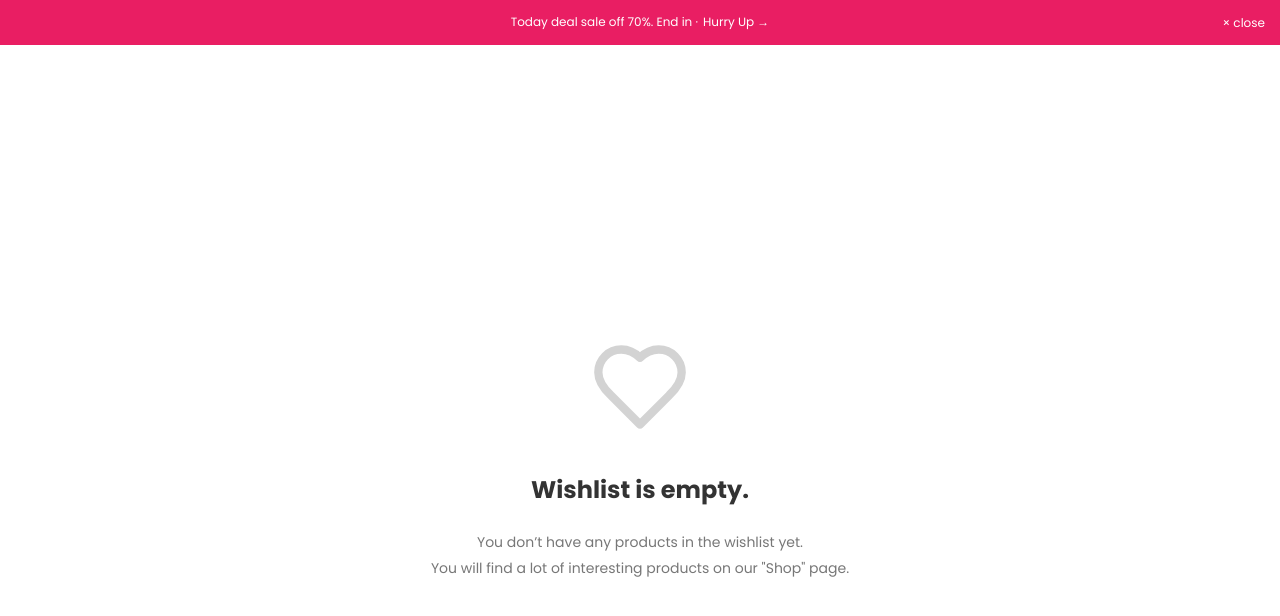
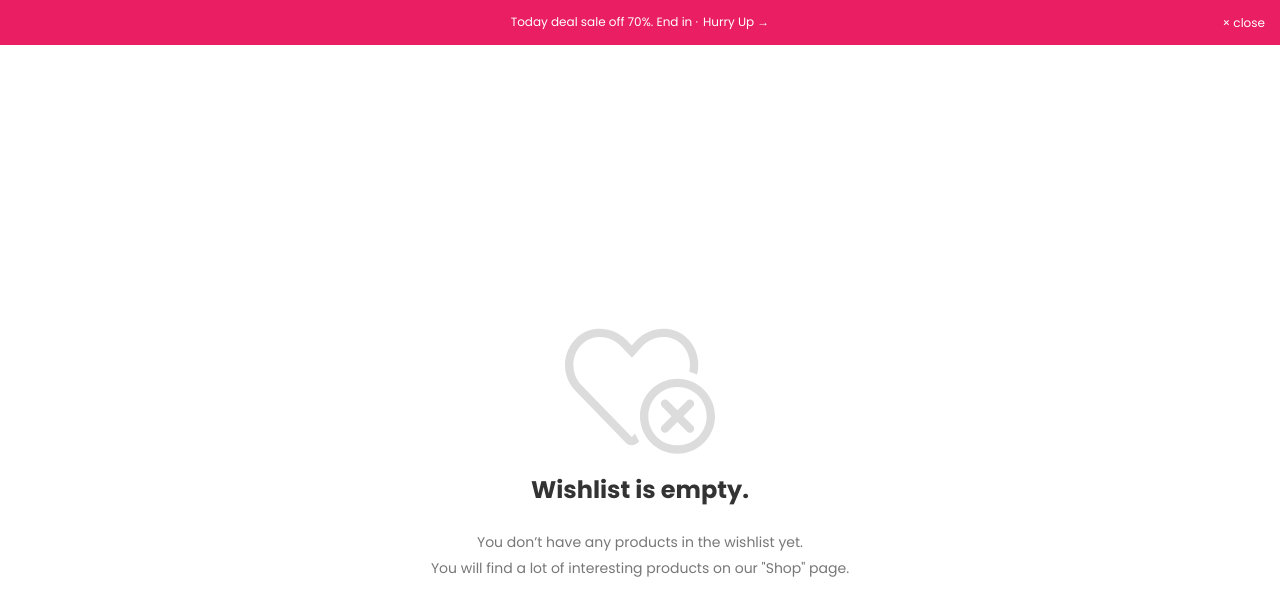
Before and after one commit to quintusintern/Shopify-web, a Next.js app: page /User in a window 1280 px wide. Shown: the top 616 px of the page. Built offline with nearby package versions, Linux system fonts and the light colour scheme.

Commit message:
wishlist icon changed and picture saved inside public folder

```diff
--- a/src/components/Emptywishlist/index.jsx
+++ b/src/components/Emptywishlist/index.jsx
@@ -7,7 +7,7 @@ import { Heart } from "lucide-react"; // Using Lucide icon, or you can use an im
 const EmptyWishlist = () => {
   return (
     <div className={styles.emptyWishlist}>
-      <Heart className={styles.emptyIcon} />
+      <svg height="150" width="150" fill="rgb(220, 220, 220)" xmlns="http://www.w3.org/2000/svg" viewBox="0 0 576 512"><path d="M298.7 97.64L257 143.7L213.5 97.91C173.6 57.42 110 52.6 70.71 86.82L70.53 86.97C21.8 128.7 19.4 203.3 62.71 248.2L62.73 248.2L256.4 447.9C256.5 447.9 256.6 447.8 256.7 447.7L269.1 434.8C273.4 445.3 278.7 455.3 284.9 464.6L279.4 470.3C266.4 483.2 245.5 483.2 233.5 470.3L39.71 270.5C-16.22 212.5-13.23 116.6 49.7 62.68C102.8 16.41 184.1 24.47 234.3 73.46C235 74.19 235.7 74.92 236.5 75.67L256.4 96.64L275.4 75.67C276.3 74.76 277.2 73.87 278.1 72.99C328.3 24.42 408.3 16.56 463.2 62.68C506.1 100.1 520.7 157.6 507 208.7C497.4 204.2 487.3 200.5 476.8 197.8C486.3 158.8 474.8 115.3 442.4 87C400.9 52.33 338.2 57.7 298.7 97.64V97.64zM454.6 368L491.3 404.7C497.6 410.9 497.6 421.1 491.3 427.3C485.1 433.6 474.9 433.6 468.7 427.3L432 390.6L395.3 427.3C389.1 433.6 378.9 433.6 372.7 427.3C366.4 421.1 366.4 410.9 372.7 404.7L409.4 368L372.7 331.3C366.4 325.1 366.4 314.9 372.7 308.7C378.9 302.4 389.1 302.4 395.3 308.7L432 345.4L468.7 308.7C474.9 302.4 485.1 302.4 491.3 308.7C497.6 314.9 497.6 325.1 491.3 331.3L454.6 368zM576 368C576 447.5 511.5 512 432 512C352.5 512 288 447.5 288 368C288 288.5 352.5 224 432 224C511.5 224 576 288.5 576 368zM432 256C370.1 256 320 306.1 320 368C320 429.9 370.1 480 432 480C493.9 480 544 429.9 544 368C544 306.1 493.9 256 432 256z"></path></svg>
       <h2 className={styles.title}>Wishlist is empty.</h2>
       <p className={styles.description}>You don’t have any products in the wishlist yet.</p>
       <p className={styles.description}>
```
Also changed, not shown: public/shopping-cart-head.webp (added).
